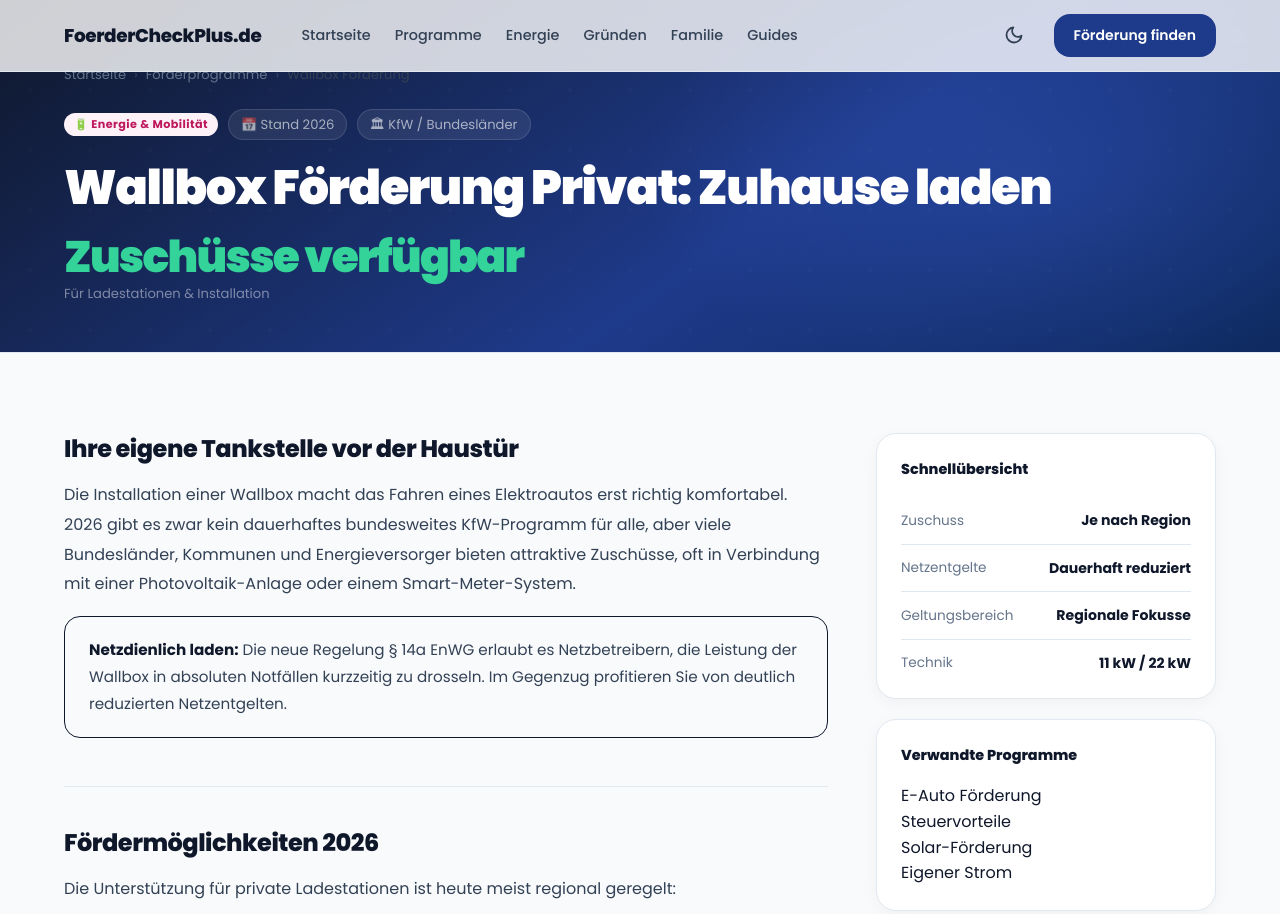
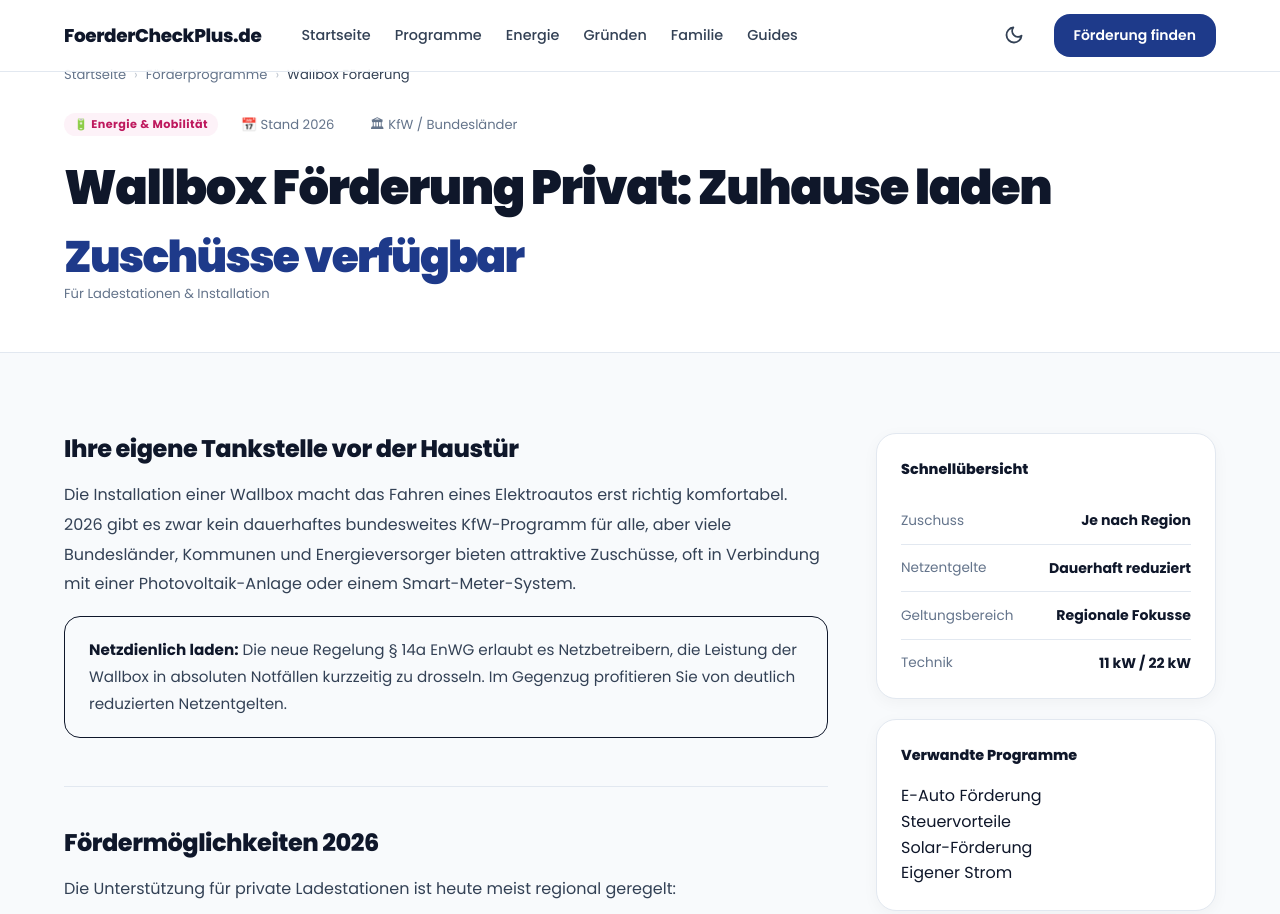
Before and after one commit to yedomanyes/foerdercheckplus.de, a website: page foederung-wallbox-privat.html in a window 1280 px wide. Shown: the top 914 px of the page. Drawn offline with Linux system fonts and the light colour scheme.

Commit message:
Update foederung-wallbox-privat.html

```diff
--- a/foederung-wallbox-privat.html
+++ b/foederung-wallbox-privat.html
@@ -14,26 +14,27 @@
 </head>
 <body>
     <script src="header.js"></script>
-    <section class="detail-hero" style="background: #ffffff; border-bottom: 1px solid var(--border);">
+    <section class="detail-hero" style="background: #ffffff !important; background-image: none !important; border-bottom: 1px solid var(--border);">
         <div class="container detail-hero__inner">
             <nav class="detail-hero__breadcrumb">
-                <a href="index.html" style="color: var(--text-3);">Startseite</a><span class="detail-hero__breadcrumb-sep" style="color: var(--text-3);">›</span>
-                <a href="foerderungen.html" style="color: var(--text-3);">Förderprogramme</a><span class="detail-hero__breadcrumb-sep" style="color: var(--text-3);">›</span>
-                <span style="color: var(--text-2);">Wallbox Förderung</span>
+                <a href="index.html" style="color: var(--text-3) !important;">Startseite</a><span class="detail-hero__breadcrumb-sep" style="color: var(--text-3) !important;">›</span>
+                <a href="foerderungen.html" style="color: var(--text-3) !important;">Förderprogramme</a><span class="detail-hero__breadcrumb-sep" style="color: var(--text-3) !important;">›</span>
+                <span style="color: var(--text-2) !important;">Wallbox Förderung</span>
             </nav>
             <div class="detail-hero__meta">
                 <span class="badge badge--familie">🔋 Energie & Mobilität</span>
-                <span class="detail-hero__meta-item" style="color: var(--text-3);">📅 Stand 2026</span>
-                <span class="detail-hero__meta-item" style="color: var(--text-3);">🏛 KfW / Bundesländer</span>
+                <span class="detail-hero__meta-item" style="color: var(--text-3) !important;">📅 Stand 2026</span>
+                <span class="detail-hero__meta-item" style="color: var(--text-3) !important;">🏛 KfW / Bundesländer</span>
             </div>
-            <h1 class="detail-hero__title" style="color: var(--text);">Wallbox Förderung Privat: Zuhause laden</h1>
+            <h1 class="detail-hero__title" style="color: var(--text) !important;">Wallbox Förderung Privat: Zuhause laden</h1>
             <div style="display:flex;gap:2rem;flex-wrap:wrap;align-items:flex-end">
                 <div>
-                    <div class="detail-hero__amount">Zuschüsse verfügbar</div>
-                    <div class="detail-hero__amount-label" style="color: var(--text-3);">Für Ladestationen & Installation</div>
+                    <div class="detail-hero__amount" style="color: var(--blue) !important;">Zuschüsse verfügbar</div>
+                    <div class="detail-hero__amount-label" style="color: var(--text-3) !important;">Für Ladestationen & Installation</div>
                 </div>
             </div>
         </div>
+        <style>.detail-hero::before { display: none !important; }</style>
     </section>
     <section class="section">
         <div class="container">
```
